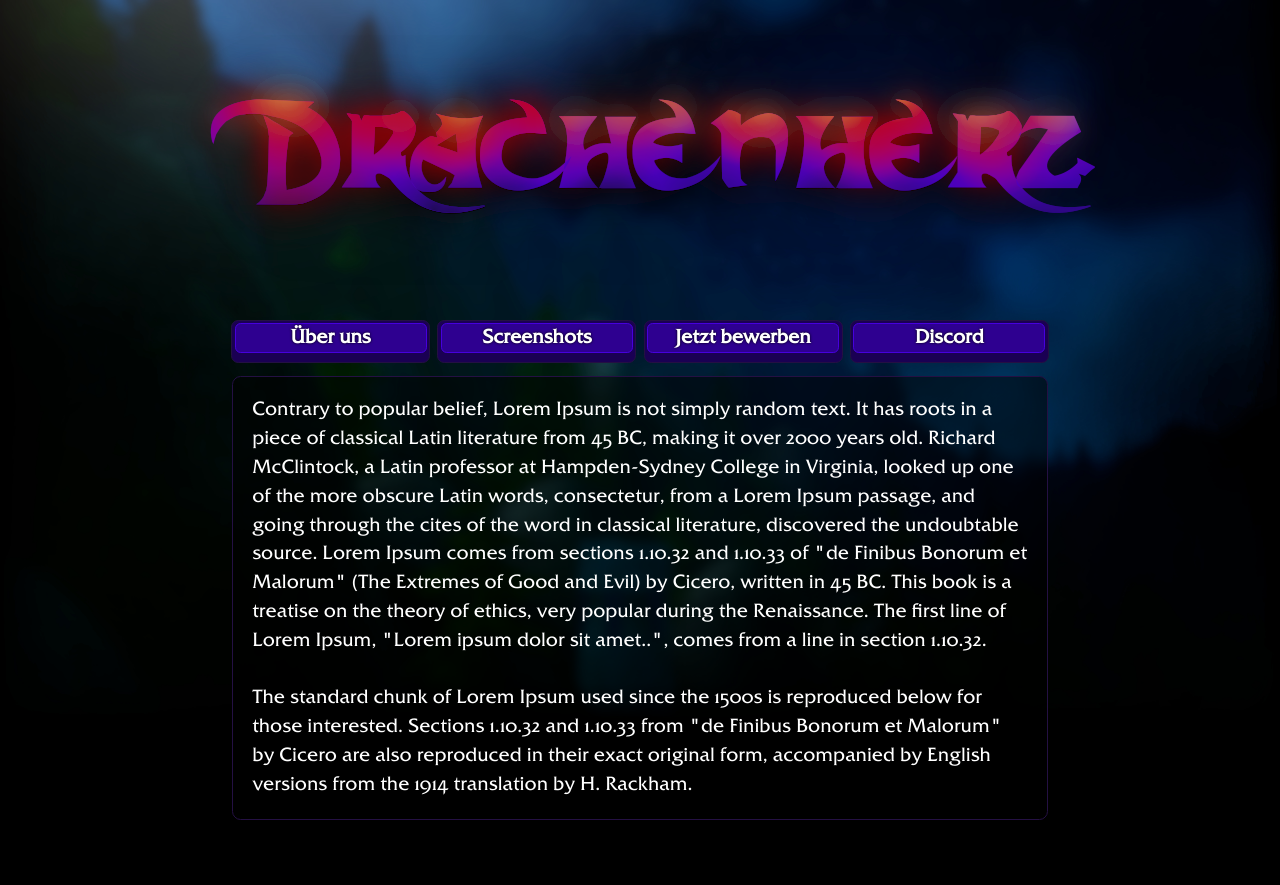
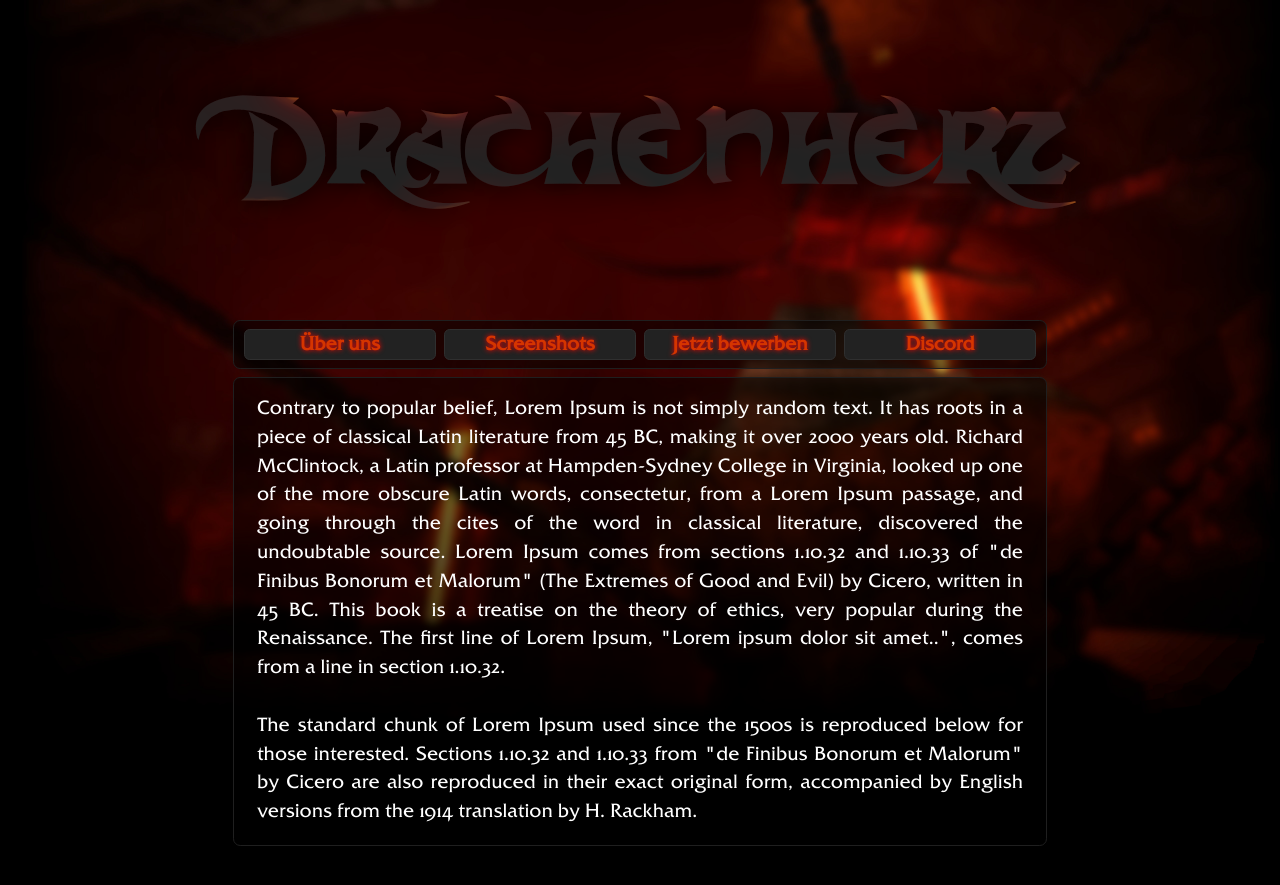
Before and after one commit to bitbrain/drachenherz, a Jekyll site: the page built from index.html, in a window 1280 px wide. Shown: the top 885 px of the page. Built offline with Jekyll 4.4.1, drawn with Linux system fonts in a browser that asks for light colours.

Commit message:
Add new theme

```diff
--- a/_includes/menu.html
+++ b/_includes/menu.html
@@ -1,6 +1,8 @@
-<div class="menu">
-<div class="frame"><a href="#" class="button">Über uns</a></div>
-<div class="frame"><a href="#" class="button">Screenshots</a></div>
-<div class="frame"><a href="#" class="button">Jetzt bewerben</a></div>
-<div class="frame"><a href="#" class="button">Discord</a></div>
+<div>
+<div class="menu frame">
+<a href="#" class="button">Über uns</a>
+<a href="#" class="button">Screenshots</a>
+<a href="#" class="button">Jetzt bewerben</a>
+<a href="#" class="button">Discord</a>
 </div>
+</div>
--- a/_layouts/default.html
+++ b/_layouts/default.html
@@ -9,9 +9,11 @@
     {% include banner.html %}
     <div class="box">
     {% include menu.html %}
-    <div class="content frame">
+    <div class="frame">
+    <div class="content">
     {{ content }}
     </div>
   </div>
+  </div>
 </body>
 </html>
--- a/_sass/_base.scss
+++ b/_sass/_base.scss
@@ -6,4 +6,5 @@ html, body {
   text-align: center;
   color: white;
   overflow: visible;
+  height: 100%;
 }
--- a/_sass/_colors.scss
+++ b/_sass/_colors.scss
@@ -1,9 +1,9 @@
 $color-background: black;
 $color-foreground: white;
 
-$color-button-background: #2e0090;
-$color-button-background-vibrant: #ff1800;
-$color-button-background-highlight: lighten($color-button-background, 15%);
+$color-button-background: #222222;
+$color-button-background-vibrant: #ff2800;
+$color-button-background-highlight: lighten($color-button-background, 5%);
 $color-button-border-inner: darken($color-button-background, 12%);
-$color-button-border: #241043;
-$color-button-border-highlight: lighten($color-button-border, 50%);
+$color-button-border: #1f1f1f;
+$color-button-border-highlight: #6f1500;
--- a/_sass/_layout.scss
+++ b/_sass/_layout.scss
@@ -3,18 +3,6 @@ body {
   background-position: top center;
   background-size: 100% auto;
   background-repeat: no-repeat;
-}
-
-.frame {
-  display: inline-block;
-  border: $color-button-border solid 0.1em;
-  background-color: $color-button-border-inner;
-  padding: 0.1em 0.15em;
-  border-radius: $dim-input-radius * 1.5;
-  text-align: center;
-  overflow: hidden;
-  vertical-align: top;
-  height: $dim-input-height;
 }
 
 .button {
@@ -27,17 +15,20 @@ body {
   padding-left: $dim-input-padding * 4;
   padding-right: $dim-input-padding * 4;
   padding-bottom: $dim-input-padding;
+  margin: 0 0.1em;
   text-decoration: none;
   display: inline-block;
   font-size: $dim-input-font-size;
-  color: $color-foreground;
+  color: #d53500;
   border: $color-button-background-highlight solid 0.08em;
-  text-shadow: 0 0 0.15em black;
+  text-shadow: 0 0 0.25em #ff0000;
   width: $dim-input-width;
 
   &:hover {
+    color: #ff4f00;
+    text-shadow: 0 0 0.55em #ff0000;
     /* Permalink - use to edit and share this gradient: https://colorzilla.com/gradient-editor/#d31515+1,6b0408+100 */
-    background: #d31515; /* Old browsers */
+    background: $color-button-background-highlight; /* Old browsers */
     background: -moz-radial-gradient(center, ellipse cover,  $color-button-background-highlight 1%,  $color-button-background 100%); /* FF3.6-15 */
     background: -webkit-radial-gradient(center, ellipse cover,  $color-button-background-highlight 1%, $color-button-background 100%); /* Chrome10-25,Safari5.1-6 */
     background: radial-gradient(ellipse at center,  $color-button-background-highlight 1%, $color-button-background 100%); /* W3C, IE10+, FF16+, Chrome26+, Opera12+, Safari7+ */
@@ -45,33 +36,39 @@ body {
   }
 
   &:active {
-    border: lighten($color-button-background-highlight, 20%) solid 0.08em;
-    margin-top: 0.1em;
+    box-shadow: 0 0 2.5em #ff0000;
+    color: #ff8532;
+    border: #912000 solid 0.08em;
     /* Permalink - use to edit and share this gradient: https://colorzilla.com/gradient-editor/#ff1919+1,960608+100 */
     background: #ff1919; /* Old browsers */
-    background: -moz-radial-gradient(center, ellipse cover,  $color-button-background-vibrant 1%, $color-button-background-highlight 100%); /* FF3.6-15 */
-    background: -webkit-radial-gradient(center, ellipse cover,  $color-button-background-vibrant 1%,$color-button-background-highlight 100%); /* Chrome10-25,Safari5.1-6 */
-    background: radial-gradient(ellipse at center,  $color-button-background-vibrant 1%,$color-button-background-highlight 100%); /* W3C, IE10+, FF16+, Chrome26+, Opera12+, Safari7+ */
+    background: -moz-radial-gradient(center, ellipse cover,  $color-button-background-vibrant 1%, $color-button-border-highlight 100%); /* FF3.6-15 */
+    background: -webkit-radial-gradient(center, ellipse cover,  $color-button-background-vibrant 1%,$color-button-border-highlight 100%); /* Chrome10-25,Safari5.1-6 */
+    background: radial-gradient(ellipse at center,  $color-button-background-vibrant 1%,$color-button-border-highlight 100%); /* W3C, IE10+, FF16+, Chrome26+, Opera12+, Safari7+ */
     filter: progid:DXImageTransform.Microsoft.gradient( startColorstr='#ff1919', endColorstr='#960608',GradientType=1 ); /* IE6-9 fallback on horizontal gradient */
   }
 }
 
-.menu > .frame {
-  margin: 0 0.1em;
+.frame {
+  margin-bottom: 0.5em;
+  background-color:rgba(0.1, 0.1, 0.1, 0.5);
+  display: inline-block;
+  padding: 0.5em;
+  border: $color-button-border solid 0.1em;
+  border-radius: $dim-input-radius * 1.5;
 }
 
 .banner {
-  height: 20em;
+  height: 10em;
   width: 100%;
+  padding-top: 10em;
   background: url('../images/logo.png') center center no-repeat;
 }
 .content {
   font-size: 1.2em;
-  background-color: rgba(0,0,0,0.5);
-  text-align: left;
-  padding: 1em;
-  width:40.4em;
-  margin-top: 0.7em;
+  text-align: justify;
+  padding: 0.5em 0.8em;
+  width:39.9em;
   height: auto;
   line-height: 1.5em;
+  display: block;
 }
```
Also changed, not shown: assets/images/background.jpg, assets/images/logo.png.
